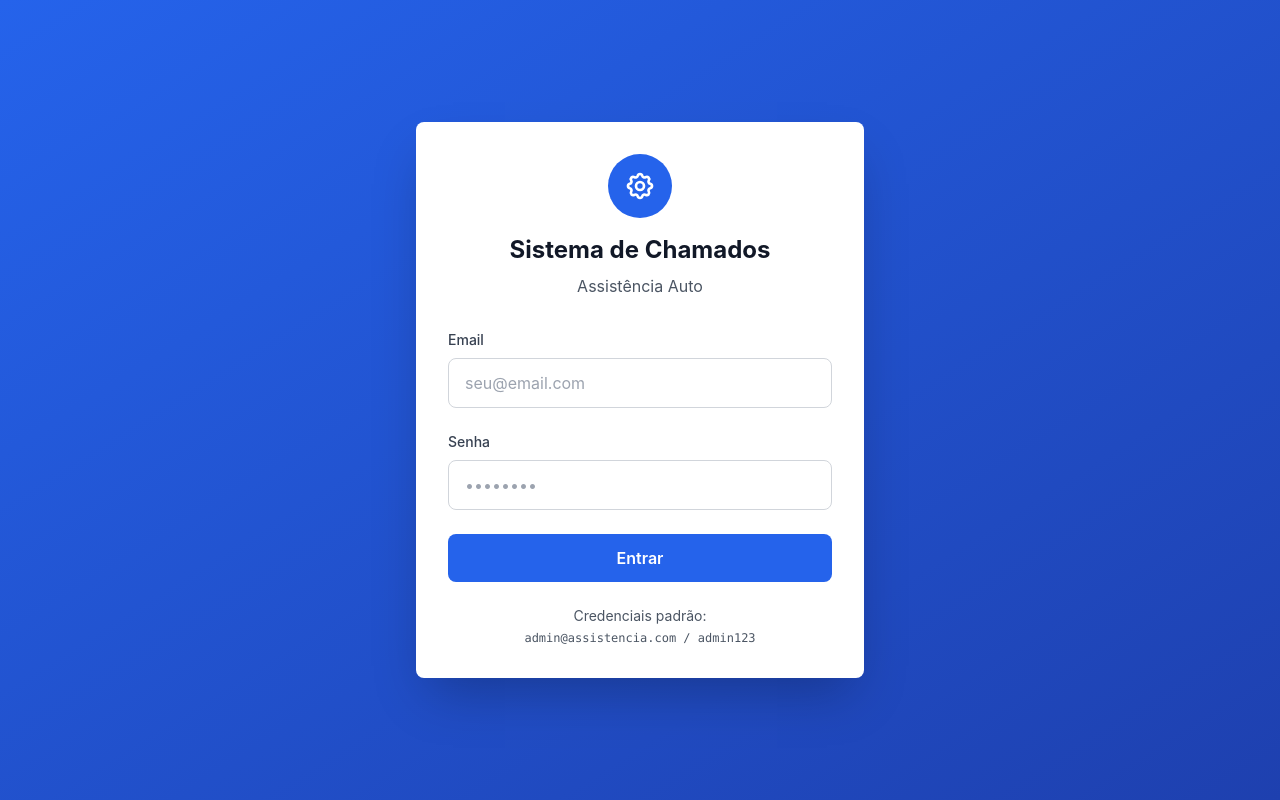
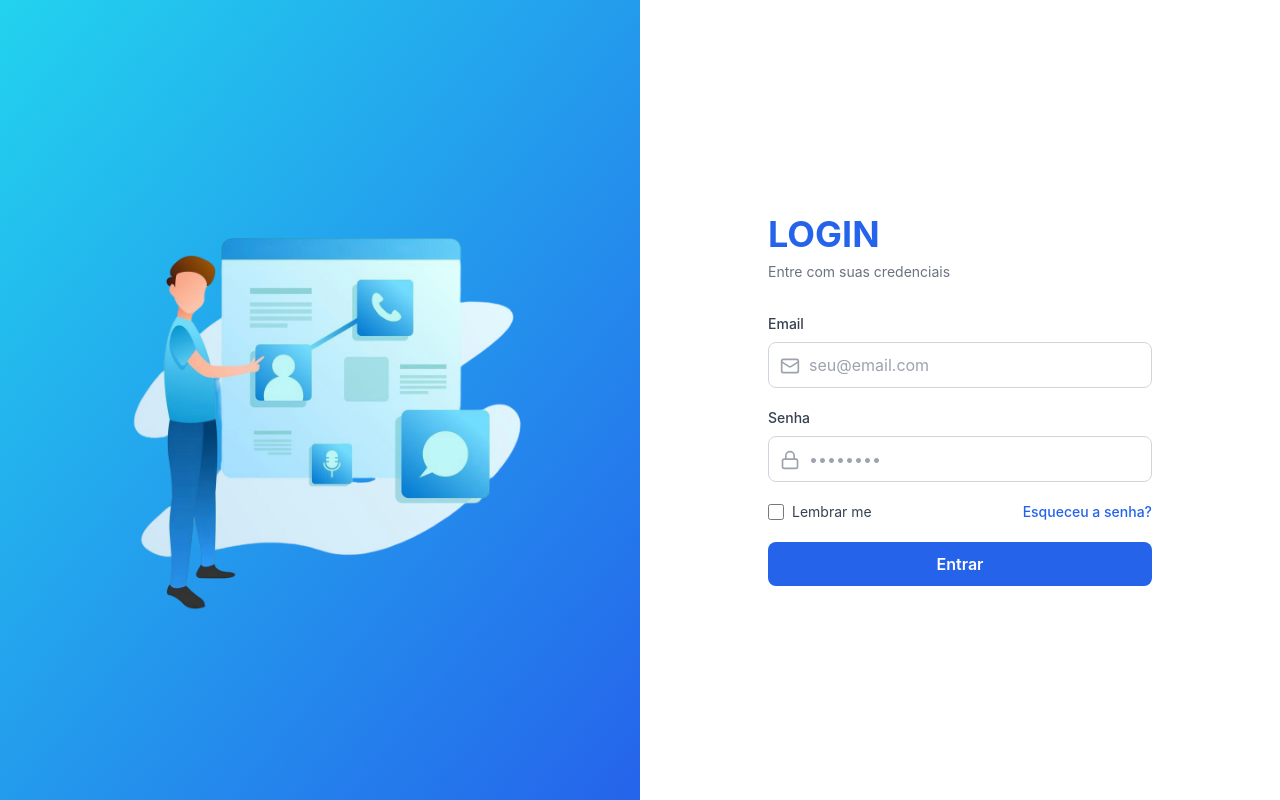
Before and after one commit to DevCauaRodriguez/assistencia, a React (Vite) app in the folder frontend/: page /login in a window 1280 px wide. Built offline with nearby package versions, Linux system fonts and the light colour scheme.

Commit message:
Nova tela de login personalizada com sucesso

```diff
--- a/frontend/src/pages/Login.tsx
+++ b/frontend/src/pages/Login.tsx
@@ -1,12 +1,14 @@
 import { useState } from 'react';
 import { useNavigate } from 'react-router-dom';
 import { useAuth } from '../contexts/AuthContext';
+import { Mail, Lock, Facebook, Github } from 'lucide-react';
 
 const Login = () => {
   const [email, setEmail] = useState('');
   const [senha, setSenha] = useState('');
   const [error, setError] = useState('');
   const [loading, setLoading] = useState(false);
+  const [lembrar, setLembrar] = useState(false);
   const { login } = useAuth();
   const navigate = useNavigate();
 
@@ -26,70 +28,96 @@ const Login = () => {
   };
 
   return (
-    <div className="min-h-screen flex items-center justify-center bg-gradient-to-br from-blue-600 to-blue-800 px-4">
-      <div className="w-full max-w-md">
-        <div className="bg-white rounded-lg shadow-2xl p-8">
-          <div className="text-center mb-8">
-            <div className="inline-flex items-center justify-center w-16 h-16 bg-blue-600 rounded-full mb-4">
-              <svg className="w-8 h-8 text-white" fill="none" stroke="currentColor" viewBox="0 0 24 24">
-                <path strokeLinecap="round" strokeLinejoin="round" strokeWidth={2} d="M10.325 4.317c.426-1.756 2.924-1.756 3.35 0a1.724 1.724 0 002.573 1.066c1.543-.94 3.31.826 2.37 2.37a1.724 1.724 0 001.065 2.572c1.756.426 1.756 2.924 0 3.35a1.724 1.724 0 00-1.066 2.573c.94 1.543-.826 3.31-2.37 2.37a1.724 1.724 0 00-2.572 1.065c-.426 1.756-2.924 1.756-3.35 0a1.724 1.724 0 00-2.573-1.066c-1.543.94-3.31-.826-2.37-2.37a1.724 1.724 0 00-1.065-2.572c-1.756-.426-1.756-2.924 0-3.35a1.724 1.724 0 001.066-2.573c-.94-1.543.826-3.31 2.37-2.37.996.608 2.296.07 2.572-1.065z" />
-                <path strokeLinecap="round" strokeLinejoin="round" strokeWidth={2} d="M15 12a3 3 0 11-6 0 3 3 0 016 0z" />
-              </svg>
+    <div className="min-h-screen flex">
+      {/* Left Side - Illustration */}
+      <div className="hidden lg:flex lg:w-1/2 bg-gradient-to-br from-cyan-400 to-blue-600 items-center justify-center p-8 relative overflow-hidden">
+        <img src="/element-blue.png" alt="Ilustração de comunicação e sistema" className="max-w-md h-auto" />
       </div>
-            <h1 className="text-2xl font-bold text-gray-900">Sistema de Chamados</h1>
-            <p className="text-gray-600 mt-2">Assistência Auto</p>
+      {/* Right Side - Login Form */}
+      <div className="w-full lg:w-1/2 flex items-center justify-center p-8 bg-white">
+        <div className="w-full max-w-sm">
+          {/* Header */}
+          <div className="mb-8">
+            <h1 className="text-4xl font-bold text-blue-600 mb-2">LOGIN</h1>
+            <p className="text-gray-500 text-sm">Entre com suas credenciais</p>
           </div>
 
-          <form onSubmit={handleSubmit} className="space-y-6">
+          {/* Error Message */}
           {error && (
-              <div className="bg-red-50 text-red-600 px-4 py-3 rounded-lg text-sm">
+            <div className="mb-6 bg-red-50 text-red-600 px-4 py-3 rounded-lg text-sm border border-red-200">
               {error}
             </div>
           )}
 
+          {/* Form */}
+          <form onSubmit={handleSubmit} className="space-y-5">
+            {/* Email Field */}
             <div>
               <label htmlFor="email" className="block text-sm font-medium text-gray-700 mb-2">
                 Email
               </label>
+              <div className="relative">
+                <Mail className="absolute left-3 top-3.5 w-5 h-5 text-gray-400" />
                 <input
                   id="email"
                   type="email"
                   value={email}
                   onChange={(e) => setEmail(e.target.value)}
                   required
-                className="w-full px-4 py-3 border border-gray-300 rounded-lg focus:outline-none focus:ring-2 focus:ring-blue-500"
+                  className="w-full pl-10 pr-4 py-2.5 border border-gray-300 rounded-lg focus:outline-none focus:ring-2 focus:ring-blue-500 focus:border-transparent"
                   placeholder="seu@email.com"
                 />
               </div>
+            </div>
 
+            {/* Password Field */}
             <div>
               <label htmlFor="senha" className="block text-sm font-medium text-gray-700 mb-2">
                 Senha
               </label>
+              <div className="relative">
+                <Lock className="absolute left-3 top-3.5 w-5 h-5 text-gray-400" />
                 <input
                   id="senha"
                   type="password"
                   value={senha}
                   onChange={(e) => setSenha(e.target.value)}
                   required
-                className="w-full px-4 py-3 border border-gray-300 rounded-lg focus:outline-none focus:ring-2 focus:ring-blue-500"
+                  className="w-full pl-10 pr-4 py-2.5 border border-gray-300 rounded-lg focus:outline-none focus:ring-2 focus:ring-blue-500 focus:border-transparent"
                   placeholder="••••••••"
                 />
               </div>
+            </div>
 
+            {/* Remember & Forgot Password */}
+            <div className="flex items-center justify-between text-sm">
+              <label className="flex items-center">
+                <input
+                  type="checkbox"
+                  checked={lembrar}
+                  onChange={(e) => setLembrar(e.target.checked)}
+                  className="w-4 h-4 text-blue-600 border-gray-300 rounded focus:ring-2 focus:ring-blue-500"
+                />
+                <span className="ml-2 text-gray-700">Lembrar me</span>
+              </label>
+              <a href="#" className="text-blue-600 hover:text-blue-700 font-medium">
+                Esqueceu a senha?
+              </a>
+            </div>
+
+            {/* Submit Button */}
             <button
               type="submit"
               disabled={loading}
-              className="w-full bg-blue-600 text-white py-3 rounded-lg font-semibold hover:bg-blue-700 transition-colors disabled:opacity-50 disabled:cursor-not-allowed"
+              className="w-full bg-blue-600 text-white py-2.5 rounded-lg font-semibold hover:bg-blue-700 transition-colors disabled:opacity-50 disabled:cursor-not-allowed mt-6"
             >
               {loading ? 'Entrando...' : 'Entrar'}
             </button>
           </form>
 
-          <div className="mt-6 text-center text-sm text-gray-600">
-            <p>Credenciais padrão:</p>
-            <p className="font-mono text-xs mt-1">admin@assistencia.com / admin123</p>
-          </div>
+
+
+
         </div>
       </div>
     </div>
```
Also changed, not shown: frontend/public/element-blue.png (added). Lines whose indentation alone changed are shown as unchanged.
